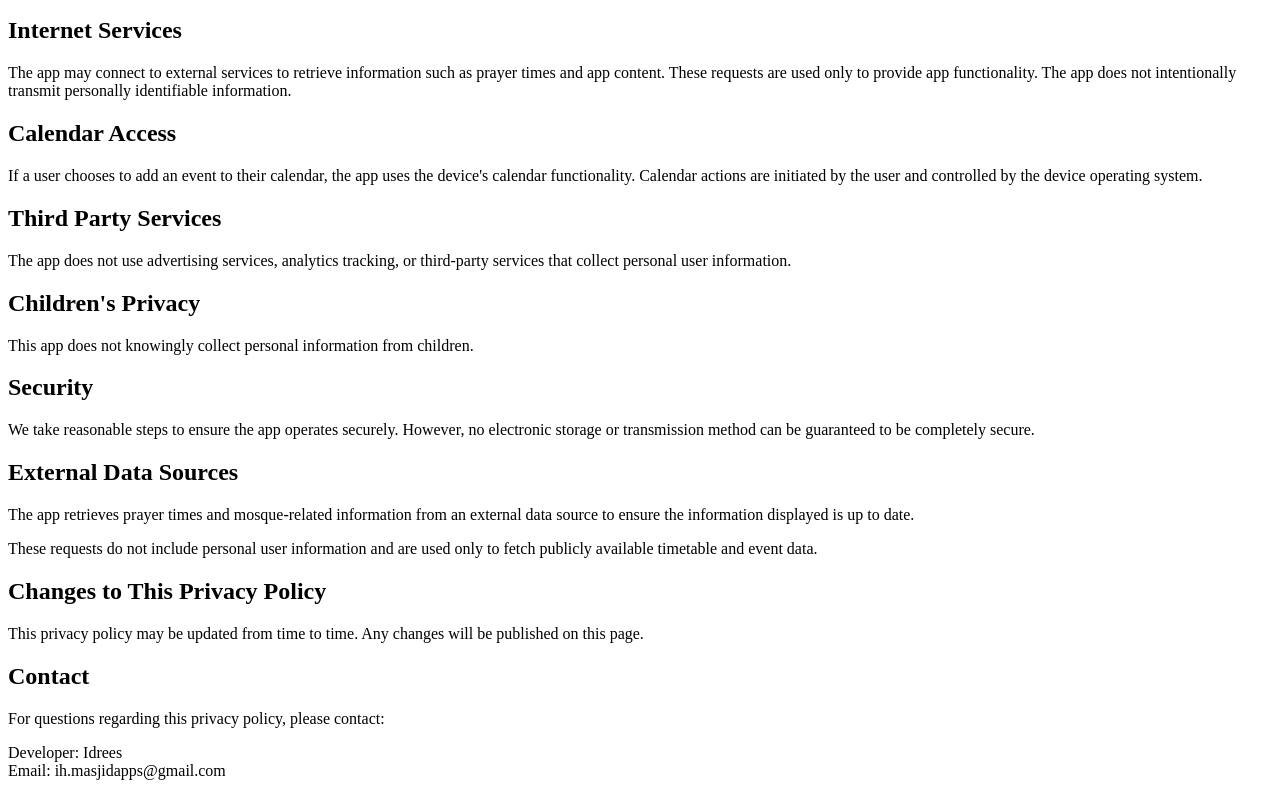
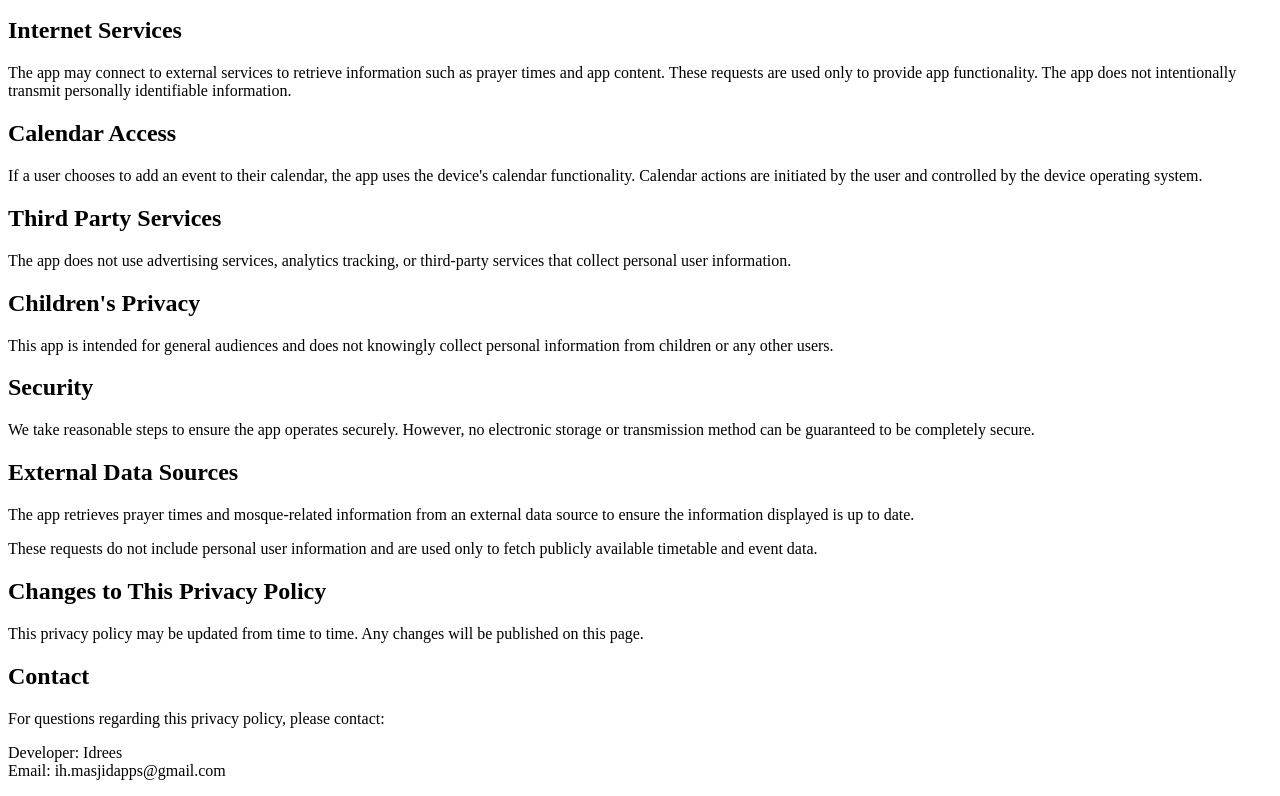
Before and after one commit to ihmasjidapps/mosque-app-privacy-policy, a plain HTML site: page index.html in a window 1280 px wide. Shown: the part 635-1431 px from the top of the page. Drawn offline with Linux system fonts and the light colour scheme.

Commit message:
Update index.html

```diff
--- a/index.html
+++ b/index.html
@@ -85,7 +85,7 @@ services that collect personal user information.
 <h2>Children's Privacy</h2>
 
 <p>
-This app does not knowingly collect personal information from children.
+This app is intended for general audiences and does not knowingly collect personal information from children or any other users.
 </p>
 
 <h2>Security</h2>
```
